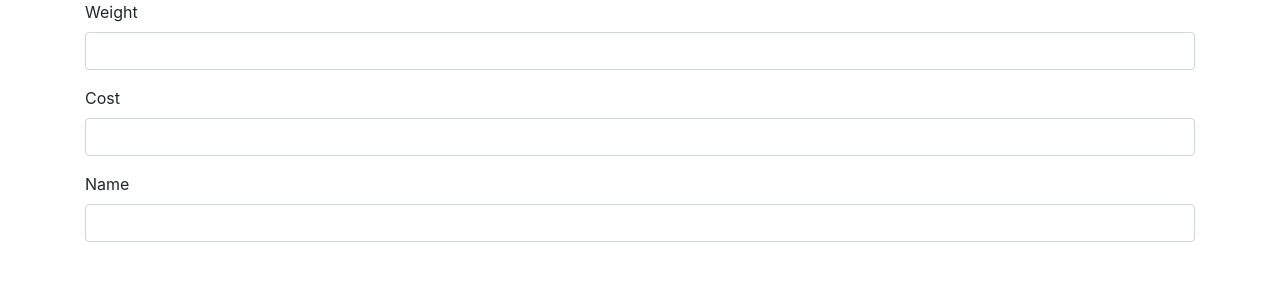
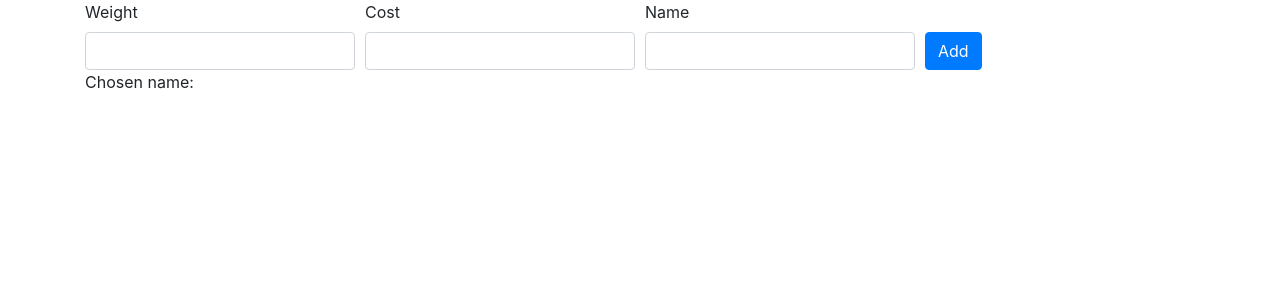
Before and after one commit to webdeveloperninja/NgWeightInput, an Angular app: page / in a window 1280 px wide. Shown: the top 300 px of the page. Built offline with nearby package versions, Linux system fonts and the light colour scheme.

Commit message:
Adding dynamic form array

```diff
--- a/src/app/ng-weight-input/ng-weight-input.component.html
+++ b/src/app/ng-weight-input/ng-weight-input.component.html
@@ -1,14 +1,26 @@
-<form [formGroup]="weightCostInput">
-  <div class="form-group">
+<form [formGroup]="orderForm">
+  <div formArrayName="items" *ngFor="let item of orderForm.get('items').controls; let i = index;">
+    <div [formGroupName]="i">
+      <div class="form-row d-flex align-items-end">
+        <div class="col">
           <label for="weight">Weight</label>
           <input formControlName="weight" class="form-control">
         </div>
-  <div class="form-group">
+        <div class="col">
           <label for="cost">Cost</label>
           <input formControlName="cost" class="form-control">
         </div>
-  <div class="form-group">
+        <div class="col">
           <label for="name">Name</label>
           <input formControlName="name" class="form-control">
         </div>
+        <div class="col">
+          <button (click)="addSkew()" class="btn btn-primary">Add</button>
+        </div>
+      </div>
+    </div>
+
+    Chosen name: {{ orderForm.controls.items.controls[i].controls.name.value }}
+  </div>
+
 </form>
--- a/src/app/ng-weight-input/ng-weight-input.component.ts
+++ b/src/app/ng-weight-input/ng-weight-input.component.ts
@@ -1,29 +1,44 @@
 import { Component, OnInit } from '@angular/core';
-import { FormGroup, FormBuilder } from '@angular/forms';
+import { FormGroup, FormBuilder, FormArray } from '@angular/forms';
 
 @Component({
   selector: 'app-ng-weight-input',
   templateUrl: './ng-weight-input.component.html',
   styleUrls: ['./ng-weight-input.component.scss']
 })
-export class NgWeightInputComponent implements OnInit {
+export class NgWeightInputComponent {
+  orderForm: FormGroup;
   weightCostInput: FormGroup;
+  items: FormArray;
 
   constructor(private  formBuilder: FormBuilder) {
-    this.createForm();
+    this.createOrderForm();
   }
 
-  private createForm(): void {
-    this.weightCostInput = this.formBuilder.group({
+  private createOrderForm(): void {
+    this.orderForm = this.formBuilder.group({
+      items: this.formBuilder.array([ this.createWeightCostForm() ])
+    });
+  }
+
+  private createWeightCostForm(): FormGroup {
+    return this.formBuilder.group({
       weight: [''],
       cost: [''],
       name: ['']
     });
   }
 
-  ngOnInit() {
-    this.weightCostInput.valueChanges.subscribe(weightCost => {
-      console.log('weight cost', weightCost);
+  private createItem(): FormGroup {
+    return this.formBuilder.group({
+      weight: '',
+      cost: '',
+      name: ''
     });
   }
+
+  addSkew() {
+    this.items = this.orderForm.get('items') as FormArray;
+    this.items.push(this.createItem());
+  }
 }
```
Lines whose indentation alone changed are shown as unchanged.
